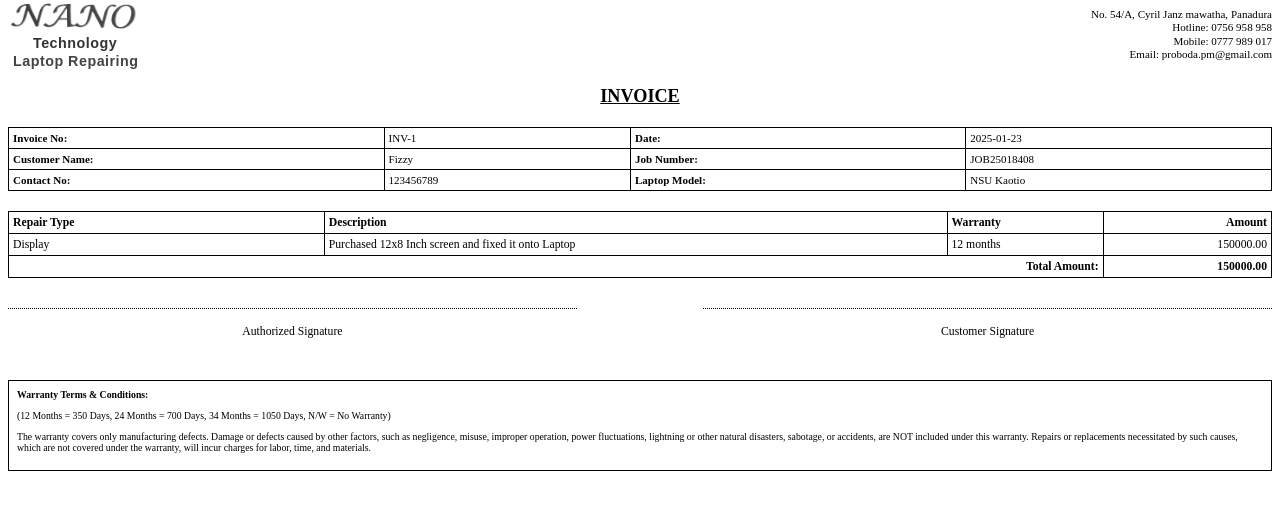
After one commit to Fmfizzy/LaptopPOS, a Flask app: page /invoice/1/print in a window 1280 px wide. The commit adds this page. Shown: the top 510 px of the page. Run offline with Flask 3, Linux system fonts and the light colour scheme.

Commit message:
Added print functionality for invoices and added back button to create invoice and repair

```diff
--- a/app.py
+++ b/app.py
@@ -110,9 +110,8 @@ def new_repair():
         db.session.add(customer)
         db.session.commit()  # This generates the customer.id
 
-        # Now create repair with valid customer_id
         repair = RepairJob(
-            customer_id=customer.id,  # Now we have a valid ID
+            customer_id=customer.id,
             job_number=job_number,
             laptop_model=request.form['laptop_model'],
             serial_number=request.form['serial_number'],
--- a/app/templates/base.html
+++ b/app/templates/base.html
@@ -10,11 +10,11 @@
 <body>
     <nav class="navbar navbar-expand-lg navbar-dark bg-dark">
         <div class="container">
-            <a class="navbar-brand" href="/">Laptop POS</a>
+            <a class="navbar-brand" href="/">Nano Technology POS</a>
             <div class="navbar-nav">
                 <a class="nav-link" href="{{ url_for('view_repairs') }}">Repair Jobs</a>
                 <a class="nav-link" href="{{ url_for('view_invoices') }}">Invoices</a>
-                <a class="nav-link" href="{{ url_for('new_repair') }}">New Repair</a>
+                <a class="nav-link btn btn-primary ms-2" href="{{ url_for('new_repair') }}">New Repair +</a>
             </div>
         </div>
     </nav>
--- a/app/templates/new_repair.html
+++ b/app/templates/new_repair.html
@@ -110,6 +110,9 @@
         </div>
     </div>
 
-    <button type="submit" class="btn btn-primary mb-4">Create Repair Job</button>
+    <div class="d-flex justify-content-between mb-4">
+        <a href="{{ url_for('view_repairs') }}" class="btn btn-secondary">Back to List</a>
+        <button type="submit" class="btn btn-primary">Create Repair Job</button>
+    </div>
 </form>
 {% endblock %}
--- /dev/null
+++ b/app/templates/print_invoice.html
@@ -0,0 +1,208 @@
+<!DOCTYPE html>
+<html>
+<head>
+    <title>Invoice #INV-{{ invoice.id }}</title>
+    <style>
+        body { font-size: 13px; }
+        .print-header {
+            display: flex;
+            justify-content: space-between;
+            margin-bottom: 15px;
+            align-items: flex-start;
+            padding-top: 0;
+        }
+        .logo {
+            width: 45%;
+            text-align: left;
+            margin-left: -25px;
+            margin-top: -10px;
+            padding-left: 10px;
+        }
+        .logo img {
+            max-width: 130px;
+            height: auto;
+            display: block;
+            margin-left: 15px;
+        }
+        .logo h2 {
+            margin: 2px 16px;
+            font-size: 1.1em;
+            text-align: left;
+            font-family: Arial, 'Helvetica Neue', sans-serif;
+            font-weight: 600;
+            letter-spacing: 0.5px;
+        }
+        .logo-text-1 {
+            margin-left: 40px !important;
+            color: #333;
+        }
+        .logo-text-2 {
+            margin-left: 20px !important;
+            color: #444;
+        }
+        .company-info {
+            width: 40%;
+            text-align: right;
+            font-size: 0.85em;
+            line-height: 1.2;
+        }
+        .company-info p {
+            margin: 0;
+            padding: 0;
+        }
+        .title {
+            text-align: center;
+            margin: 15px 0 20px 0;
+        }
+        .title h1 {
+            font-size: 1.4em;
+            text-decoration: underline;
+            margin: 0;
+            font-weight: bold;
+        }
+        .info-table {
+            width: 100%;
+            border-collapse: collapse;
+            margin-bottom: 20px;
+            font-size: 0.85em;
+        }
+        .info-table td {
+            padding: 4px;
+            border: 1px solid #000;
+        }
+        .items-table {
+            width: 100%;
+            border-collapse: collapse;
+            margin: 20px 0;
+            font-size: 0.9em;  /* Reduced from default 13px to 0.8em */
+            table-layout: fixed;  /* Added for fixed column widths */
+        }
+        .items-table th, .items-table td {
+            border: 1px solid #000;
+            padding: 4px;
+            text-align: left;
+        }
+        .items-table th:nth-child(1), .items-table td:nth-child(1) { width: 25%; }  /* Repair Type */
+        .items-table th:nth-child(2), .items-table td:nth-child(2) { width: 50%; }  /* Description */
+        .items-table th:nth-child(3), .items-table td:nth-child(3) { width: 12%; }  /* Warranty */
+        .items-table th:nth-child(4), .items-table td:nth-child(4) { width: 13%; }  /* Amount */
+        .total-row td {
+            font-weight: bold;
+        }
+        .signatures {
+            display: flex;
+            justify-content: space-between;
+            margin: 30px 0;
+            font-size: 0.9em;
+        }
+        .signature-line {
+            width: 45%;
+            border-top: 1px dotted #000;
+            padding-top: 5px;
+            text-align: center;
+        }
+        .warranty {
+            font-size: 0.75em;
+            border: 1px solid #000;
+            padding: 8px;
+            margin-top: 20px;
+        }
+        .warranty h4 {
+            margin: 0 0 5px 0;
+        }
+    </style>
+</head>
+<body>
+    <div class="print-only">
+        <div class="print-header">
+            <div class="logo">
+                <img src="{{ url_for('static', filename='images/Nano-Logo.png') }}" alt="Nano Logo">
+                <h2 class="logo-text-1">Technology</h2>
+                <h2 class="logo-text-2">Laptop Repairing</h2>
+            </div>
+            <div class="company-info">
+                <p>No. 54/A, Cyril Janz mawatha, Panadura</p>
+                <p>Hotline: 0756 958 958</p>
+                <p>Mobile: 0777 989 017</p>
+                <p>Email: proboda.pm@gmail.com</p>
+            </div>
+        </div>
+
+        <div class="title">
+            <h1>INVOICE</h1>
+        </div>
+
+        <table class="info-table">
+            <tr>
+                <td><strong>Invoice No:</strong></td>
+                <td>INV-{{ invoice.id }}</td>
+                <td><strong>Date:</strong></td>
+                <td>{{ invoice.invoice_date.strftime('%Y-%m-%d') }}</td>
+            </tr>
+            <tr>
+                <td><strong>Customer Name:</strong></td>
+                <td>{{ invoice.repair_job.customer.name }}</td>
+                <td><strong>Job Number:</strong></td>
+                <td>{{ invoice.repair_job.job_number }}</td>
+            </tr>
+            <tr>
+                <td><strong>Contact No:</strong></td>
+                <td>{{ invoice.repair_job.customer.contact_number }}</td>
+                <td><strong>Laptop Model:</strong></td>
+                <td>{{ invoice.repair_job.laptop_model }}</td>
+            </tr>
+        </table>
+
+        <table class="items-table">
+            <thead>
+                <tr>
+                    <th>Repair Type</th>
+                    <th>Description</th>
+                    <th>Warranty</th>
+                    <th style="text-align: right">Amount</th>
+                </tr>
+            </thead>
+            <tbody>
+                {% for item in invoice.repair_items %}
+                <tr>
+                    <td>{{ item.repair_type }}</td>
+                    <td>{{ item.repair_note }}</td>
+                    <td>{{ item.warranty_months if item.warranty_months > 0 else '' }} {{ 'months' if item.warranty_months > 0 else '' }}</td>
+                    <td style="text-align: right">{{ "%.2f"|format(item.price) }}</td>
+                </tr>
+                {% endfor %}
+                <tr class="total-row">
+                    <td colspan="3" style="text-align: right"><strong>Total Amount:</strong></td>
+                    <td style="text-align: right">{{ "%.2f"|format(invoice.total_amount) }}</td>
+                </tr>
+            </tbody>
+        </table>
+
+        <div class="signatures">
+            <div class="signature-line">
+                <p>Authorized Signature</p>
+            </div>
+            <div class="signature-line">
+                <p>Customer Signature</p>
+            </div>
+        </div>
+
+        <div class="warranty">
+            <h4>Warranty Terms & Conditions:</h4>
+            <div>
+                <p>(12 Months = 350 Days, 24 Months = 700 Days, 34 Months = 1050 Days, N/W = No Warranty)</p>
+                <p>The warranty covers only manufacturing defects. Damage or defects caused by other factors,
+                   such as negligence, misuse, improper operation, power fluctuations, lightning or other
+                   natural disasters, sabotage, or accidents, are NOT included under this warranty. Repairs or
+                   replacements necessitated by such causes, which are not covered under the warranty, will
+                   incur charges for labor, time, and materials.</p>
+            </div>
+        </div>
+    </div>
+    <script>
+        window.onload = function() {
+            window.print();
+        }
+    </script>
+</body>
+</html>
```
Also changed, not shown: app/templates/create_invoice.html (+16 -4 lines), app/templates/view_invoice.html (+33 -15 lines).
